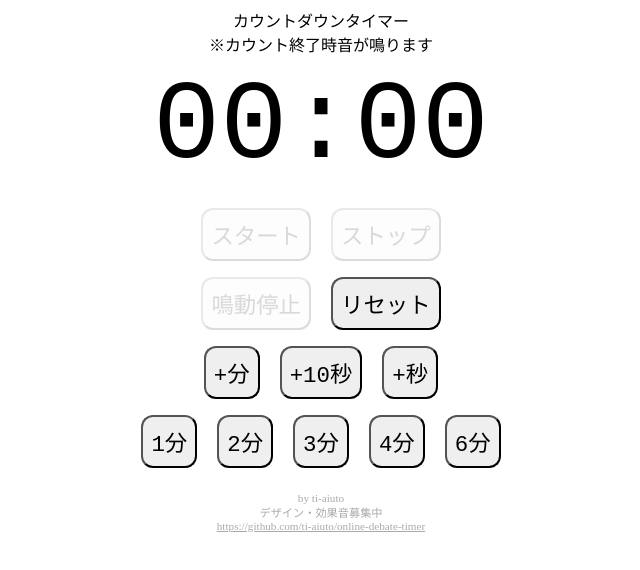
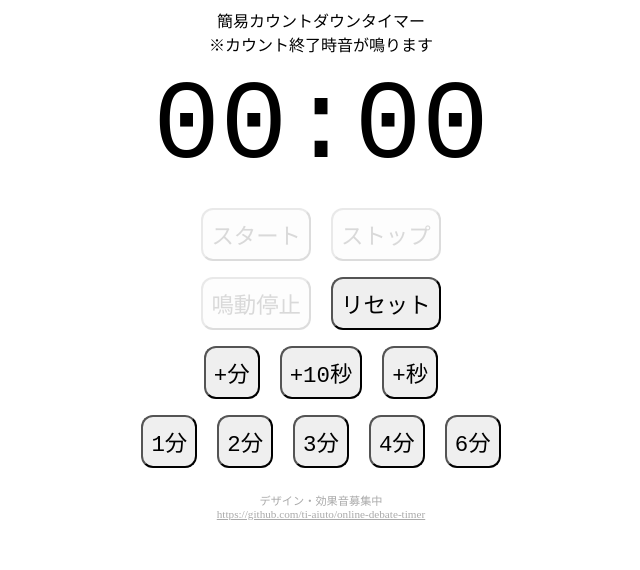
Before and after one commit to ti-aiuto/online-debate-timer, a plain HTML site: page src/timer.html in a window 1280 px wide. Shown: the whole page, without its empty margins (319-959 px from the left). Drawn offline with nearby package versions, Linux system fonts and the light colour scheme.

Commit message:
:heavy_minus_sign: いらないクレジット消した

```diff
--- a/src/timer.html
+++ b/src/timer.html
@@ -53,7 +53,7 @@
   </head>
   <body>
     <div class="header">
-      カウントダウンタイマー<br />※カウント終了時音が鳴ります
+      簡易カウントダウンタイマー<br />※カウント終了時音が鳴ります
     </div>
     <div id="timer-ui">
       <time-display :sec="currentSec"></time-display>
@@ -149,7 +149,6 @@
       </div>
     </div>
     <div class="copyright">
-      by ti-aiuto<br />
       デザイン・効果音募集中<br />
       <a href="https://github.com/ti-aiuto/online-debate-timer"
         >https://github.com/ti-aiuto/online-debate-timer</a
```
